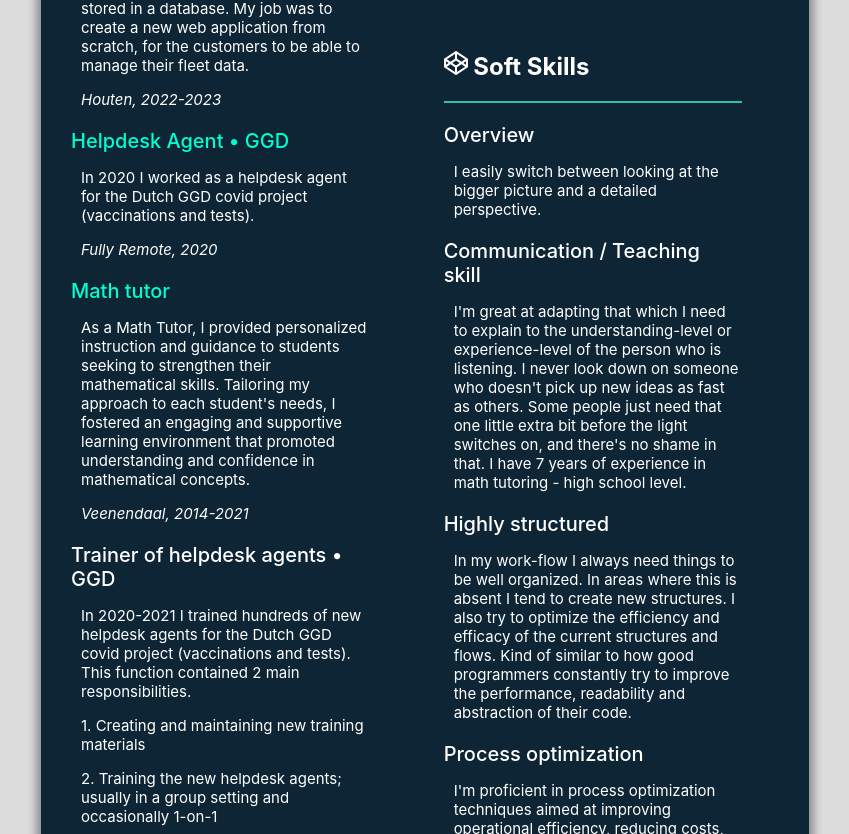
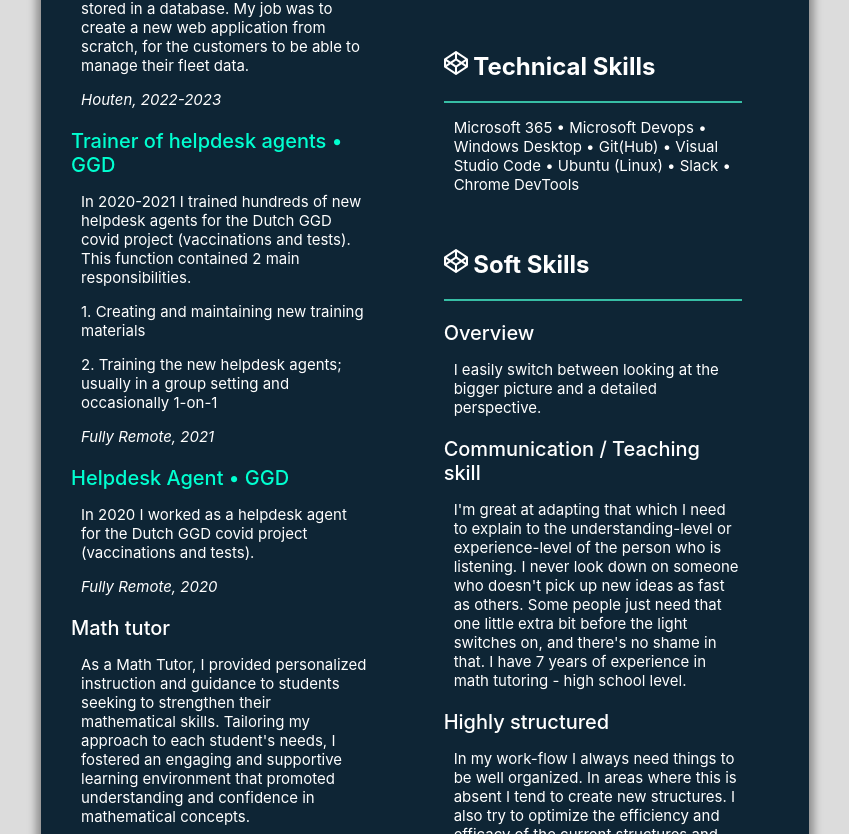
Before and after one commit to colinstringer/portfolio, a React (Create React App) app: page /resume in a window 1280 px wide. Shown: the part 1146-1980 px from the top of the page, without its empty margins (215-1064 px from the left). Built offline with nearby package versions, Linux system fonts and the light colour scheme.

Commit message:
updated for IT support role

```diff
--- a/src/pages/Resume/index.js
+++ b/src/pages/Resume/index.js
@@ -75,23 +75,7 @@ function resume() {
               their fleet data.
             </p>
             <p style={{ fontStyle: "italic" }}>Houten, 2022-2023</p>
-            <h3 className="highlight">Helpdesk Agent • GGD</h3>
-            <p>
-              In 2020 I worked as a helpdesk agent for the Dutch GGD covid
-              project (vaccinations and tests).
-            </p>
-            <p style={{ fontStyle: "italic" }}>Fully Remote, 2020</p>
-
-            <h3 className="highlight">Math tutor</h3>
-            <p>
-              As a Math Tutor, I provided personalized instruction and guidance
-              to students seeking to strengthen their mathematical skills.
-              Tailoring my approach to each student's needs, I fostered an
-              engaging and supportive learning environment that promoted
-              understanding and confidence in mathematical concepts.
-            </p>
-            <p style={{ fontStyle: "italic" }}>Veenendaal, 2014-2021</p>
-            <h3>Trainer of helpdesk agents • GGD</h3>
+            <h3 className="highlight">Trainer of helpdesk agents • GGD</h3>
             <p>
               In 2020-2021 I trained hundreds of new helpdesk agents for the
               Dutch GGD covid project (vaccinations and tests). This function
@@ -103,6 +87,23 @@ function resume() {
               and occasionally 1-on-1
             </p>
             <p style={{ fontStyle: "italic" }}>Fully Remote, 2021</p>
+            <h3 className="highlight">Helpdesk Agent • GGD</h3>
+            <p>
+              In 2020 I worked as a helpdesk agent for the Dutch GGD covid
+              project (vaccinations and tests).
+            </p>
+            <p style={{ fontStyle: "italic" }}>Fully Remote, 2020</p>
+
+            <h3>Math tutor</h3>
+            <p>
+              As a Math Tutor, I provided personalized instruction and guidance
+              to students seeking to strengthen their mathematical skills.
+              Tailoring my approach to each student's needs, I fostered an
+              engaging and supportive learning environment that promoted
+              understanding and confidence in mathematical concepts.
+            </p>
+            <p style={{ fontStyle: "italic" }}>Veenendaal, 2014-2021</p>
+
             <h3>Working abroad in a B&B • Scotland</h3>
             <p>
               In 2017-2018 I spent some time looking for my Scottish roots. You
@@ -124,12 +125,12 @@ function resume() {
               <FiBook /> Education{" "}
             </h2>
             <hr />
+            <h3>Full stack web development bootcamp</h3>
+            <p>Codaisseur • 3 month intensive web development training</p>
+            <p style={{ fontStyle: "italic" }}>Amsterdam, 2020</p>
             <h3>HBO Computer Science (informatica) • Propedeuse - cum laude</h3>
             <p>Avans hogeschool </p>
             <p style={{ fontStyle: "italic" }}>Den Bosch, 2016-2017</p>
-            <h3>Full stack web development bootcamp</h3>
-            <p>Codaisseur • 3 month intensive web development training</p>
-            <p style={{ fontStyle: "italic" }}>Amsterdam, 2020</p>
             <br />
             <h2>
               <FaCertificate /> Certifications
@@ -141,6 +142,15 @@ function resume() {
             </p>
             <h3>Software Tester Foundation • ISTQB</h3>
             <p>Certified Tester Foundation Level • CTFL</p>
+            <br />
+            <h2>
+              <FaCodepen /> Technical Skills
+            </h2>
+            <hr />
+            <p>
+              Microsoft 365 • Microsoft Devops • Windows Desktop • Git(Hub) •
+              Visual Studio Code • Ubuntu (Linux) • Slack • Chrome DevTools
+            </p>
             <br />
             <h2>
               <FaCodepen /> Soft Skills
@@ -179,9 +189,7 @@ function resume() {
               solutions to streamline processes.
             </p>
             <h3>An unquenchable thirst for learning</h3>
-            <p>
-              I just love learning.
-            </p>
+            <p>I just love learning.</p>
             <br />
           </div>
         </div>
```
